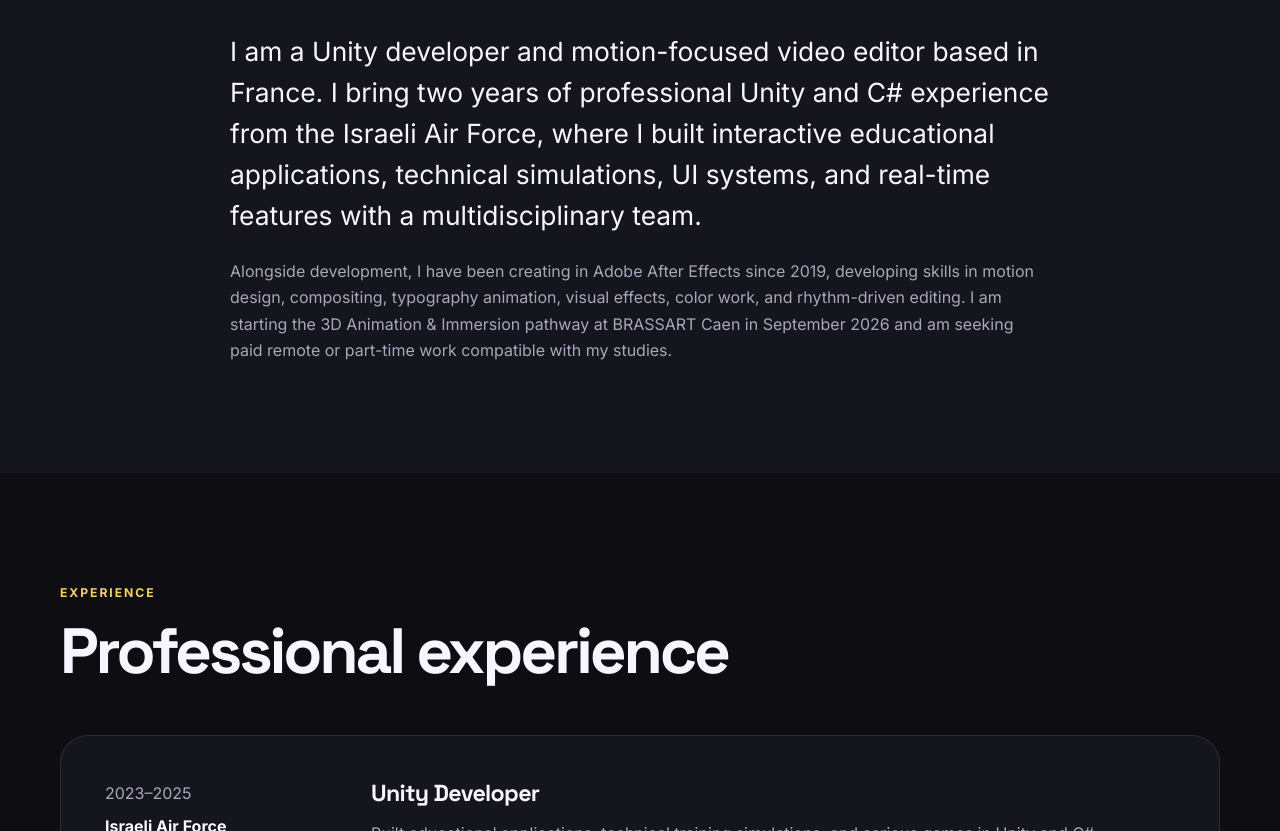
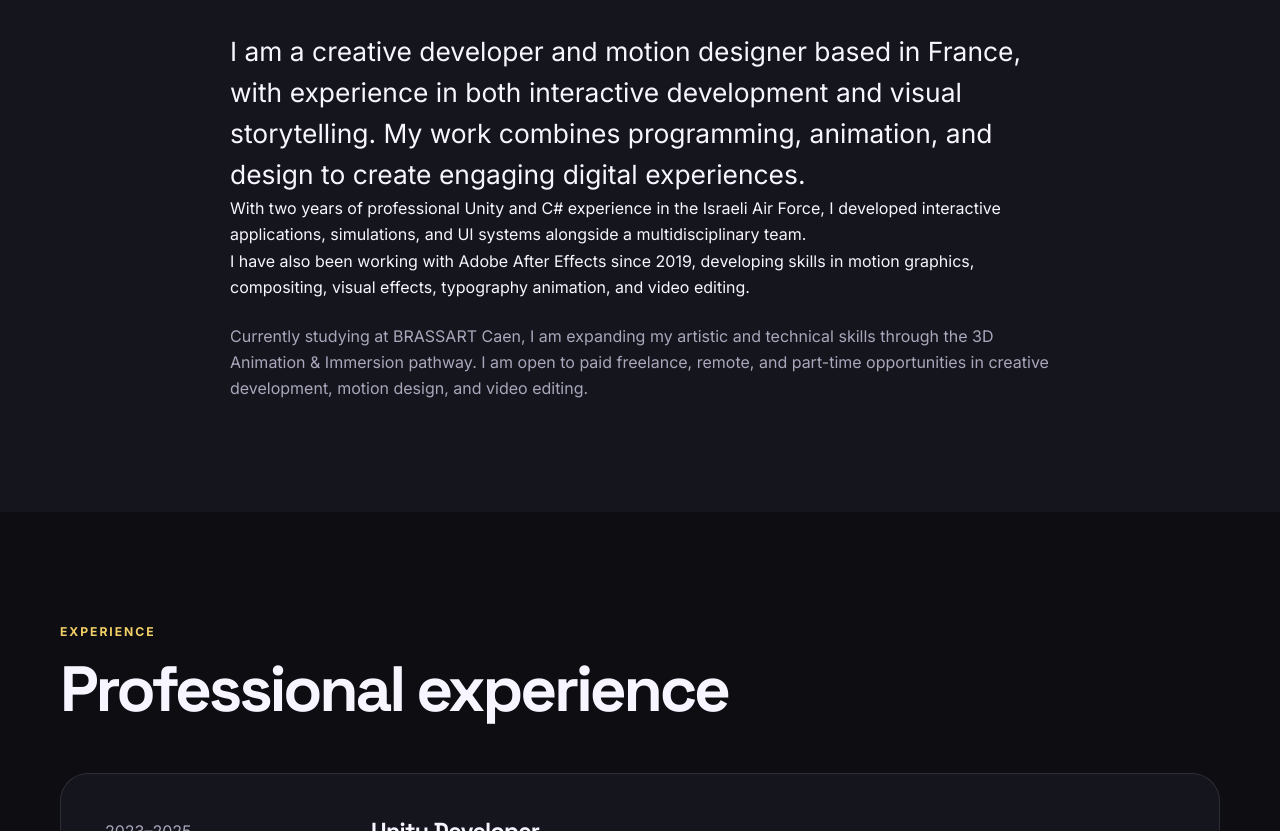
Before and after one commit to shaiel-sugiyama-nahari/shai-el-portfolio, a plain HTML site: page index.html in a window 1280 px wide. Shown: the part 2150-2981 px from the top of the page. Drawn offline with Linux system fonts and the light colour scheme.

Commit message:
Revise personal description in index.html
Updated personal description to reflect a broader skill set in creative development and motion design, while emphasizing current studies and openness to job opportunities.

```diff
--- a/index.html
+++ b/index.html
@@ -132,14 +132,22 @@
         <p class="section-label">About</p>
         <h2>A technical developer with a strong visual side</h2>
         <p class="large-copy">
-          I am a Unity developer and motion-focused video editor based in France. I bring two years of professional
-          Unity and C# experience from the Israeli Air Force, where I built interactive educational applications,
-          technical simulations, UI systems, and real-time features with a multidisciplinary team.
+          I am a creative developer and motion designer based in France, with experience in both interactive
+          development and visual storytelling. My work combines programming, animation, and design to create
+          engaging digital experiences.
         </p>
         <p>
-          Alongside development, I have been creating in Adobe After Effects since 2019, developing skills in motion design,
-          compositing, typography animation, visual effects, color work, and rhythm-driven editing. I am starting the 3D Animation
-          & Immersion pathway at BRASSART Caen in September 2026 and am seeking paid remote or part-time work compatible with my studies.
+          With two years of professional Unity and C# experience in the Israeli Air Force, I developed interactive
+          applications, simulations, and UI systems alongside a multidisciplinary team.
+        </p>
+        <p>
+          I have also been working with Adobe After Effects since 2019, developing skills in motion graphics,
+          compositing, visual effects, typography animation, and video editing.
+        </p>
+        <p>
+          Currently studying at BRASSART Caen, I am expanding my artistic and technical skills through the 3D
+          Animation & Immersion pathway. I am open to paid freelance, remote, and part-time opportunities in
+          creative development, motion design, and video editing.
         </p>
       </div>
     </section>
```
